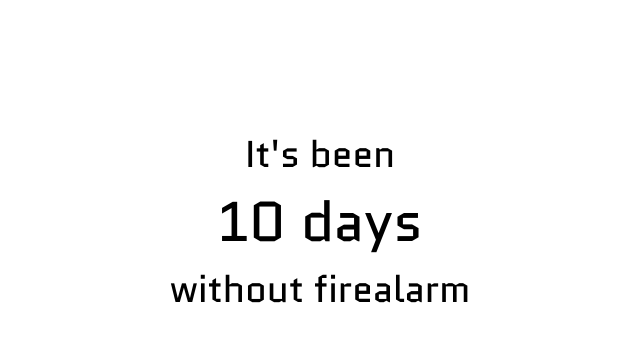
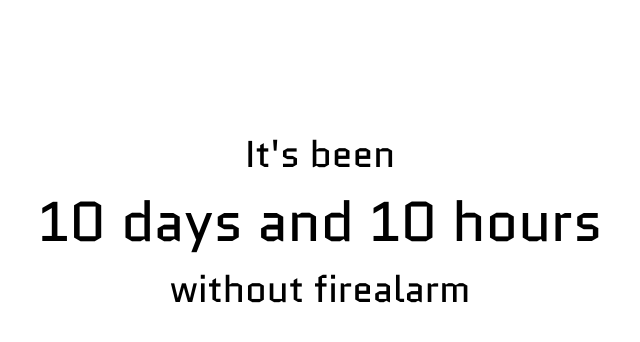
Before and after one commit to berend/dayssince, a Python web app: template templates/index.htm in a window 1280 px wide. Shown: the part 153-495 px from the top of the page, without its empty margins (328-968 px from the left). Run offline with Jinja, Linux system fonts and the light colour scheme; the template is opened without the code that fills it: most values are stand-ins (such as "Sample title", 1, 10 or a date in 2020).

Commit message:
added hours to display of time since firealarm

```diff
--- a/main.py
+++ b/main.py
@@ -54,9 +54,10 @@ class MainHandler(webapp2.RequestHandler):
             displayalarm = alarms[0]
             memcache.set('alarm', alarms)
         today = datetime.today()
-        timedelta = abs(today-displayalarm.alarm_datetime)
+        timedelta = today-displayalarm.alarm_datetime
 
-        template_values={'days':timedelta.days}
+        template_values={'days':timedelta.days,
+                         'hours': timedelta.seconds / 3600}
         template = jinja_environment.get_template('index.htm')
         self.response.out.write(template.render(template_values))
 
--- a/templates/index.htm
+++ b/templates/index.htm
@@ -1,7 +1,7 @@
 <!DOCTYPE html>
 <html>
     <head>
-        <title>13 days</title>
+        <title>{{days}} days {{hours}} hours</title>
         <link href='http://fonts.googleapis.com/css?family=Quantico' rel='stylesheet' type='text/css'>
         <style type="text/css">
         #content {position:absolute; top:50%; height:240px; width:100%; margin-top:-120px;text-align:center; font-family: 'Quantico', sans-serif;; font-size: 28pt}
@@ -9,7 +9,7 @@
     </head>
     <body>
         <div id="content">
-            It's been<br><span style="font-size: 150%">{{days}} days</span><br>without firealarm
+            It's been<br><span style="font-size: 150%">{{days}} days and {{hours}} hours</span><br>without firealarm
         </div>
     </body>
 </html>
```
